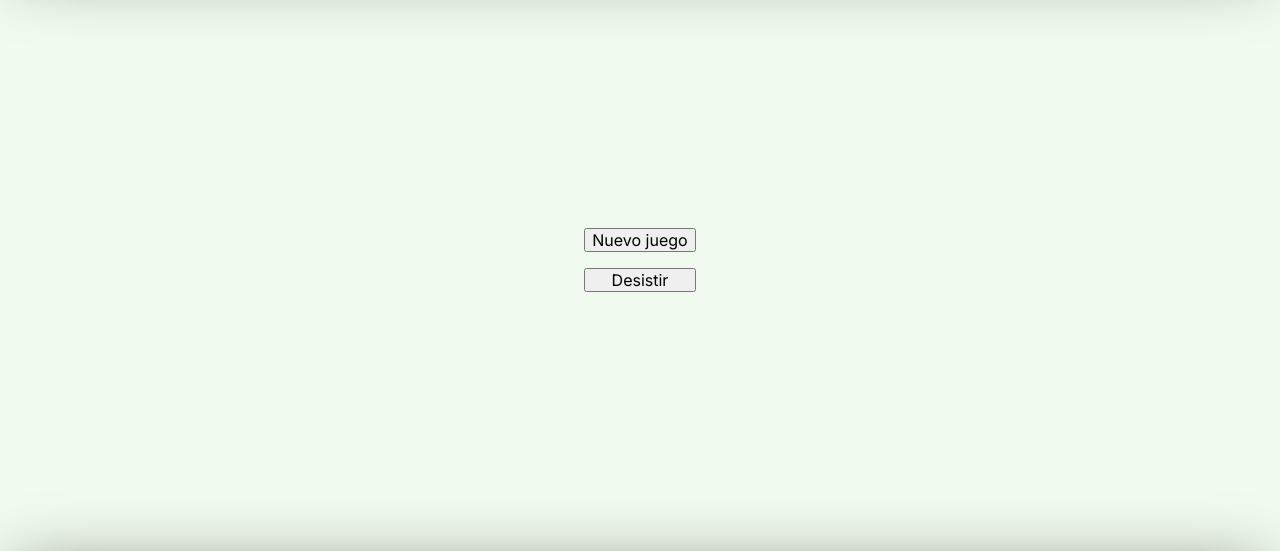
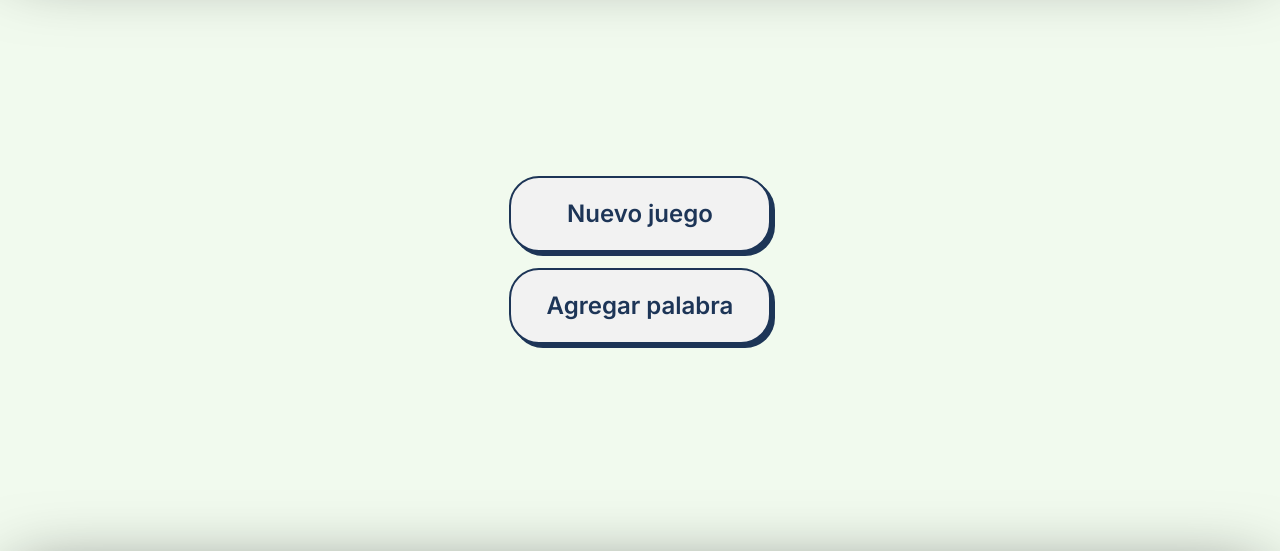
Before and after one commit to DamianRCabrera/ahorcado-aluraone-desafio_2, a plain HTML site: page index.html in a window 1280 px wide. Shown: the part 152-703 px from the top of the page. Drawn offline with Linux system fonts and the light colour scheme; a web font is replaced by a local one.

Commit message:
added buttons
added buttons to first screen

```diff
--- a/index.html
+++ b/index.html
@@ -25,8 +25,8 @@
     <main class="main-container">
         <div class="titlescreen">
             <div class="titlescreen__menu">
-                <button class="btn-newgame">Nuevo juego</button>
-                <button class="btn-surrender">Desistir</button>
+                <button class="btn">Nuevo juego</button>
+                <button class="btn">Agregar palabra</button>
             </div>
         </div>
 
--- a/sass/components/_buttons.scss
+++ b/sass/components/_buttons.scss
@@ -0,0 +1,23 @@
+.btn {
+    background-color: #f2f2f2;
+    border: 2px solid #1d3557;
+    border-radius: 30px;
+    box-shadow: #1d3557 4px 4px 0 0;
+    color: #1d3557;
+    cursor: pointer;
+    display: inline-block;
+    font-weight: 600;
+    font-size: 1.5em;
+    padding: 0 1.5em;
+    line-height: 3;
+    text-align: center;
+    text-decoration: none;
+
+    &:hover {
+        background-color: #fff;
+    }
+    &:active {
+        box-shadow: #1d3557 2px 2px 0 0;
+        transform: translate(2px, 2px);
+    }
+}
```
Also changed, not shown: css/main.css, 1 other file.
